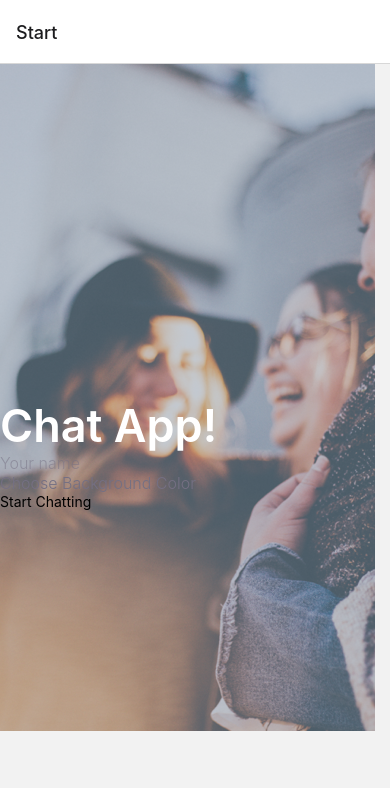
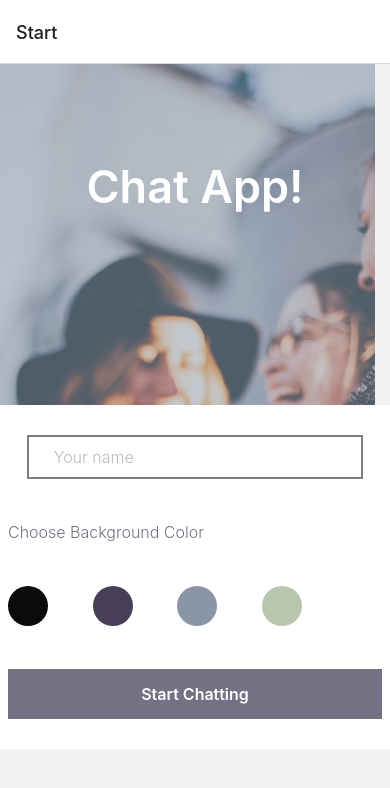
Before and after one commit to Nat-crit20/Chat-App, a React Native app: screen /Start in a window 390 px wide. Shown: the top 788 px of the page. Built offline with nearby package versions, Linux system fonts and the light colour scheme.

Commit message:
Fixed bugs and added styling

```diff
--- a/components/Chat.js
+++ b/components/Chat.js
@@ -2,14 +2,14 @@ import { useEffect } from "react";
 import { StyleSheet, View, Text } from "react-native";
 
 const Chat = ({ route, navigation }) => {
-  const { name } = route.params;
+  const { name, chatColor } = route.params;
 
   useEffect(() => {
     navigation.setOptions({ title: name });
   }, []);
   return (
-    <View style={styles.container}>
-      <Text>Hello</Text>
+    <View style={[styles.container, { backgroundColor: chatColor }]}>
+      <Text></Text>
     </View>
   );
 };
--- a/components/Start.js
+++ b/components/Start.js
@@ -1,4 +1,4 @@
-import { useState } from "react";
+import React, { useState } from "react";
 import {
   View,
   Text,
@@ -8,11 +8,24 @@ import {
   TouchableOpacity,
 } from "react-native";
 
-const HexColors = ["#090C08", " #474056", " #8A95A5", " #B9C6AE"];
+const HexColors = ["#090C08", "#474056", "#8A95A5", "#B9C6AE"];
 
 const Start = ({ navigation }) => {
   const [name, setName] = useState("");
   const [chatColor, setChatColor] = useState(null);
+  const myRefs = React.useRef([]);
+
+  const displayColor = () => {
+    return HexColors.map((color) => {
+      return (
+        <TouchableOpacity
+          style={[styles.chatColor, { backgroundColor: color }]}
+          onPress={() => setChatColor(color)}
+          key={color} // Add a unique key to each TouchableOpacity
+        ></TouchableOpacity>
+      );
+    });
+  };
 
   return (
     <View style={styles.container}>
@@ -22,7 +35,7 @@ const Start = ({ navigation }) => {
         resizeMode="cover"
       >
         <Text style={styles.title}>Chat App!</Text>
-        <View>
+        <View style={styles.section}>
           <TextInput
             style={styles.input}
             value={name}
@@ -30,22 +43,15 @@ const Start = ({ navigation }) => {
             placeholder="Your name"
           />
           <Text style={styles.text}>Choose Background Color</Text>
-          {HexColors.forEach((color) => {
-            return (
-              <TouchableOpacity
-                style={[styles.chatColor, { backgroundColor: color }]}
-                onPress={() => setChatColor(color)}
-              ></TouchableOpacity>
-            );
-          })}
+          <View style={styles.colorContainer}>{displayColor()}</View>
 
           <TouchableOpacity
-            styles={styles.button}
+            style={styles.button}
             onPress={() =>
               navigation.navigate("Chat", { name: name, chatColor: chatColor })
             }
           >
-            <Text>Start Chatting</Text>
+            <Text style={styles.button_text}>Start Chatting</Text>
           </TouchableOpacity>
         </View>
       </ImageBackground>
@@ -59,18 +65,32 @@ const styles = StyleSheet.create({
   },
   image: {
     flex: 1,
-    justifyContent: "center",
+    justifyContent: "space-around",
   },
   title: {
     fontSize: 45,
     fontWeight: "600",
     color: "#FFFFFF",
+    textAlign: "center",
   },
+  section: {
+    backgroundColor: "#FFFFFF",
+    height: "44%",
+    justifyContent: "space-around",
+    padding: 8,
+  },
+
   input: {
     fontSize: 16,
     fontWeight: "300",
     color: "#757083",
+    paddingTop: 10,
+    paddingBottom: 10,
+    paddingStart: 25,
+    width: "90%",
     opacity: 0.5,
+    borderWidth: 2,
+    alignSelf: "center",
   },
   text: {
     fontSize: 16,
@@ -78,21 +98,27 @@ const styles = StyleSheet.create({
     color: "#757083",
     opacity: 1,
   },
+  colorContainer: {
+    margin: 0,
+    paddingEnd: 80,
+    flexDirection: "row",
+    justifyContent: "space-between",
+    alignItems: "center",
+  },
   chatColor: {
-    // height: 20,
-    // width: 20,
-    // borderRadius: 10,
-    alignItems: "center",
-    padding: 10,
+    height: 40,
+    width: 40,
+    borderRadius: 20,
   },
   button: {
+    backgroundColor: "#757083",
+    alignItems: "center",
+  },
+  button_text: {
+    lineHeight: 50,
     fontSize: 16,
     fontWeight: "600",
-    fontColor: "#FFFFFF",
-    height: 20,
-    width: 20,
-    backgroundColor: "#757083",
-    position: "absolute",
+    color: "#FFFFFF",
   },
 });
 export default Start;
```
